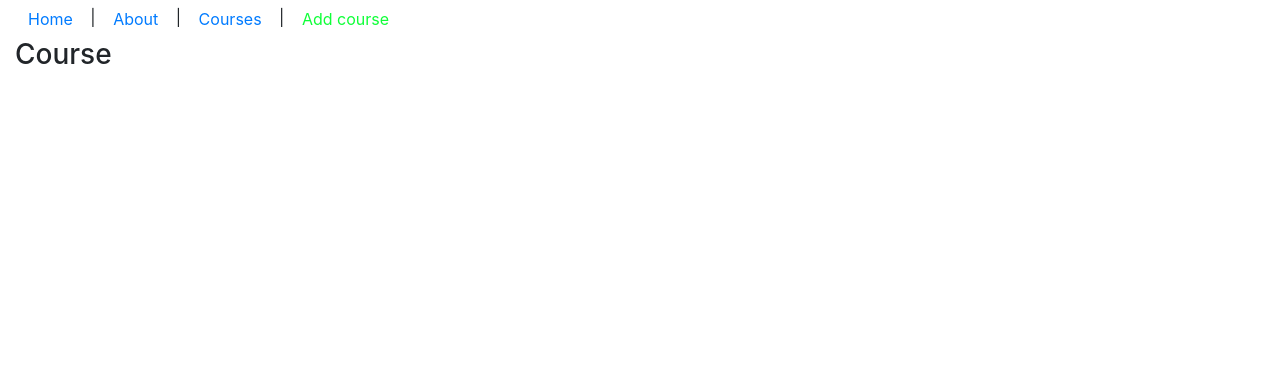
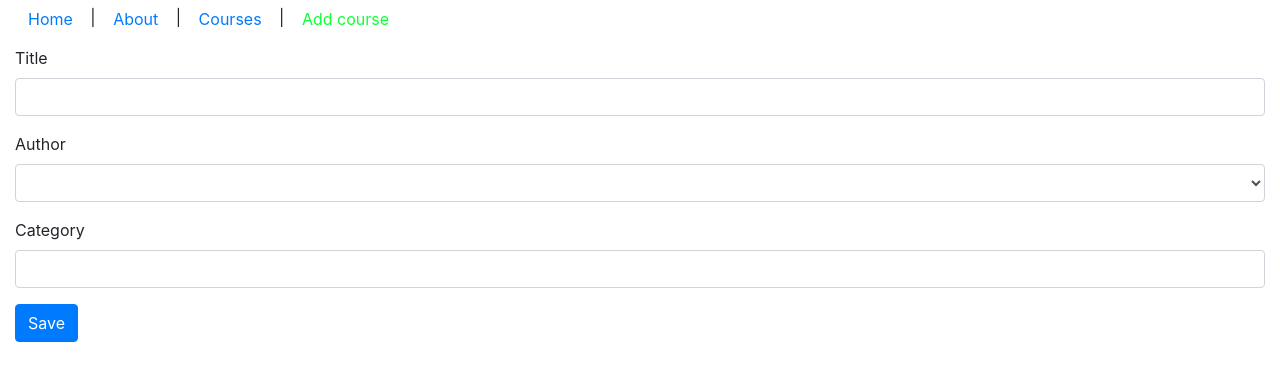
Before and after one commit to tomkarho/pluralsight-react-flux-building-applications, a React (Create React App) app: page /course in a window 1280 px wide. Shown: the top 380 px of the page. Built offline with nearby package versions, Linux system fonts and the light colour scheme; no server answers.

Commit message:
Forms
- Implemented form to add and modify courses
- display course author on course list instead of author id
- use useEffect to do things on component start
- wrap input tag to separate component to ease usage

```diff
--- a/package.json
+++ b/package.json
@@ -11,7 +11,8 @@
     "react": "^16.12.0",
     "react-dom": "^16.12.0",
     "react-router-dom": "^5.1.2",
-    "react-scripts": "3.3.0"
+    "react-scripts": "3.3.0",
+    "react-toastify": "^5.5.0"
   },
   "scripts": {
     "start": "run-p start:dev start:api",
--- a/src/components/App.js
+++ b/src/components/App.js
@@ -6,19 +6,22 @@
 import { Route, Switch, Redirect } from "react-router-dom";
 import NotFoundPage from "./pages/NotFoundPage";
 import CoursePage from "./pages/CoursePage";
+import { ToastContainer } from 'react-toastify';
 
 function App() {
     return (
         <div className='container-fluid'>
+            <ToastContainer autoClose={3000} hideProgressBar />
             <Header/>
             {/*Order matter here => Switch render the LAST route when others don't match.  Think of it as switch clause default section*/}
             <Switch>
                 <Route path="/" exact component={HomePage} />
                 <Route path="/about" component={AboutPage} />
 
+                <Route path="/courses" component={CoursesPage} />
+
                 <Route path="/course/:slug" component={CoursePage} />
                 <Route path="/course" component={CoursePage} />
-                <Route path="/courses" component={CoursesPage} />
 
                 <Redirect from='/about-page' to='about' />
 
--- a/src/components/common/Header.js
+++ b/src/components/common/Header.js
@@ -7,11 +7,11 @@
         <nav>
             <NavLink activeStyle={activeStyle} to='/' exact className='btn btn-link'>Home</NavLink>
             <span> | </span>
-            <NavLink activeStyle={activeStyle} to='about' className='btn btn-link'>About</NavLink>
+            <NavLink activeStyle={activeStyle} to='/about' className='btn btn-link'>About</NavLink>
             <span> | </span>
-            <NavLink activeStyle={activeStyle} to='courses' className='btn btn-link'>Courses</NavLink>
+            <NavLink activeStyle={activeStyle} to='/courses' className='btn btn-link'>Courses</NavLink>
             <span> | </span>
-            <NavLink activeStyle={activeStyle} to='course' className='btn btn-link'>Add course</NavLink>
+            <NavLink activeStyle={activeStyle} to='/course' className='btn btn-link'>Add course</NavLink>
         </nav>
     )
 }
--- /dev/null
+++ b/src/components/common/TextInput.js
@@ -0,0 +1,43 @@
+import React from 'react';
+import PropTypes from 'prop-types';
+
+function TextInput(props) {
+    let wrapperClass = 'form-group';
+
+    if(props.error.length > 0) {
+        wrapperClass += ' has-error';
+    }
+
+    return (
+        <div className={wrapperClass}>
+            <label htmlFor={props.id}>{props.label}</label>
+            <div className="field">
+                {/* having the name attribute match the property allows simpler binding and change handling */}
+                <input
+                    id={props.id}
+                    type="text"
+                    name={props.name}
+                    className="form-control"
+                    onChange={props.onChange}
+                    value={props.value}
+                />
+            </div>
+            {props.error && <div class="alert alert-danger">{props.error}</div>}
+        </div>
+    );
+}
+
+TextInput.propTypes = {
+    id: PropTypes.string.isRequired,
+    name: PropTypes.string.isRequired,
+    label: PropTypes.string.isRequired,
+    onChange: PropTypes.func.isRequired,
+    value: PropTypes.string,
+    error: PropTypes.string
+};
+
+TextInput.defaultProps = {
+    error: ''
+};
+
+export default TextInput;
--- a/src/components/pages/CoursePage.js
+++ b/src/components/pages/CoursePage.js
@@ -1,10 +1,72 @@
-import React from "react";
+import React, { useState, useEffect } from "react";
+import CourseForm from "./courses/CourseForm";
+import * as CourseApi from '../../api/courseApi';
+import  {toast} from 'react-toastify';
 
 function CoursePage(props) {
+    const [errors, setErrors] = useState({});
+
+    const [course, setCourse] = useState({
+        id: null,
+        slug: '',
+        title: '',
+        authorId: null,
+        category: ''
+    });
+
+    useEffect(() => {
+        const slug = props.match.params.slug;
+
+        if(slug) {
+            CourseApi.getCourseBySlug(slug).then(_course => setCourse(_course));
+        }
+
+    }, [props.match.params.slug]);
+
+    function handleChange({ target }) {
+        // square brackets are not array: this is called computed property
+        // which means that we can set a property based on a variable
+        // so should course object have a property that matches what is set
+        // in event.target.name attribute (in this case input name), it automatically
+        // sets it for the course.  For example input name="title" would bind to courses title field
+        setCourse({...course, [target.name]: target.value});
+    }
+
+    function formIsValid() {
+        const _errors = {};
+
+        if(!course.title) _errors.title = "Title is required";
+        if(!course.authorId) _errors.authorId = "Author is required";
+        if(!course.category) _errors.category = "Category is required";
+
+        setErrors(_errors);
+
+        return Object.keys(_errors).length === 0;
+    }
+
+    function handleSubmit(event) {
+        event.preventDefault();
+
+        if(!formIsValid()) return;
+
+        CourseApi.saveCourse(course)
+        .then(() => {
+            props.history.push('/courses');
+            toast.success('Course saved');
+        })
+        .catch(function(error){
+
+        });
+    }
+
     return (
         <>
-            <h3>Course</h3>
-            {props.match.params.slug}
+            <h3>{course.title}</h3>
+            <CourseForm
+            errors={errors}
+            onSubmit={handleSubmit}
+            course={course}
+            onChange={handleChange} />
         </>
     );
 }
--- /dev/null
+++ b/src/components/pages/courses/CourseForm.js
@@ -0,0 +1,59 @@
+import React from "react";
+import TextInput from '../../common/TextInput';
+import PropTypes from 'prop-types';
+
+function CourseForm(props) {
+  return (
+    <form onSubmit={props.onSubmit}>
+      <TextInput
+      id='title'
+      label="Title"
+      value={props.course.title}
+      name='title'
+      error={props.errors.title}
+      onChange={props.onChange}
+      />
+
+      <div className="form-group">
+        <label htmlFor="author">Author</label>
+        <div className="field">
+          <select
+            id="author"
+            name="authorId"
+            onChange={props.onChange}
+            value={props.course.authorId || ''}
+            className="form-control"
+          >
+            <option value="" />
+            <option value="1">Cory House</option>
+            <option value="2">Scott Allen</option>
+          </select>
+        </div>
+        {props.errors.authorId && (
+          <div className="alert alert-danger">{props.errors.authorId}</div>
+        )}
+      </div>
+
+      <TextInput
+      id='category'
+      label="Category"
+      value={props.course.category}
+      name='category'
+      error={props.errors.category}
+      onChange={props.onChange}
+      />
+
+      <button className="btn btn-primary" >Save</button>
+    </form>
+  );
+}
+
+// Think this as an interface
+CourseForm.propTypes = {
+  course: PropTypes.object.isRequired,
+  onSubmit: PropTypes.func.isRequired,
+  onChange: PropTypes.func.isRequired,
+  errors: PropTypes.object.isRequired
+};
+
+export default CourseForm;
--- a/src/index.js
+++ b/src/index.js
@@ -1,4 +1,6 @@
 import "bootstrap/dist/css/bootstrap.min.css";
+import 'react-toastify/dist/ReactToastify.css';
+
 import React from "react";
 import { render } from "react-dom";
 import App from "./components/App";
--- a/tools/db.json
+++ b/tools/db.json
@@ -1 +1,120 @@
-{"courses":[{"id":1,"title":"Securing React Apps with Auth0","slug":"react-auth0-authentication-security","authorId":1,"category":"JavaScript"},{"id":2,"title":"React: The Big Picture","slug":"react-big-picture","authorId":1,"category":"JavaScript"},{"id":3,"title":"Creating Reusable React Components","slug":"react-creating-reusable-components","authorId":1,"category":"JavaScript"},{"id":4,"title":"Building a JavaScript Development Environment","slug":"javascript-development-environment","authorId":1,"category":"JavaScript"},{"id":5,"title":"Building Applications with React and Redux","slug":"react-redux-react-router-es6","authorId":1,"category":"JavaScript"},{"id":6,"title":"Building Applications in React and Flux","slug":"react-flux-building-applications","authorId":1,"category":"JavaScript"},{"id":7,"title":"Clean Code: Writing Code for Humans","slug":"writing-clean-code-humans","authorId":1,"category":"Software Practices"},{"id":8,"title":"Architecting Applications for the Real World","slug":"architecting-applications-dotnet","authorId":1,"category":"Software Architecture"},{"id":9,"title":"Becoming an Outlier: Reprogramming the Developer Mind","slug":"career-reboot-for-developer-mind","authorId":1,"category":"Career"},{"id":10,"title":"Web Component Fundamentals","slug":"web-components-shadow-dom","authorId":1,"category":"HTML5"}],"authors":[{"id":1,"name":"Cory House"},{"id":2,"name":"Scott Allen"},{"id":3,"name":"Dan Wahlin"}]}
+{
+  "courses": [
+    {
+      "id": 1,
+      "title": "Securing React Apps with Auth0",
+      "slug": "react-auth0-authentication-security",
+      "authorId": 1,
+      "category": "JavaScript"
+    },
+    {
+      "id": 2,
+      "title": "React: The Big Picture",
+      "slug": "react-big-picture",
+      "authorId": 1,
+      "category": "JavaScript"
+    },
+    {
+      "id": 3,
+      "title": "Creating Reusable React Components",
+      "slug": "react-creating-reusable-components",
+      "authorId": 1,
+      "category": "JavaScript"
+    },
+    {
+      "id": 4,
+      "title": "Building a JavaScript Development Environment",
+      "slug": "javascript-development-environment",
+      "authorId": 1,
+      "category": "JavaScript"
+    },
+    {
+      "id": 5,
+      "title": "Building Applications with React and Redux",
+      "slug": "react-redux-react-router-es6",
+      "authorId": 1,
+      "category": "JavaScript"
+    },
+    {
+      "id": 6,
+      "title": "Building Applications in React and Flux",
+      "slug": "react-flux-building-applications",
+      "authorId": 1,
+      "category": "JavaScript"
+    },
+    {
+      "id": 7,
+      "title": "Clean Code: Writing Code for Humans",
+      "slug": "writing-clean-code-humans",
+      "authorId": 1,
+      "category": "Software Practices"
+    },
+    {
+      "id": 8,
+      "title": "Architecting Applications for the Real World",
+      "slug": "architecting-applications-dotnet",
+      "authorId": 1,
+      "category": "Software Architecture"
+    },
+    {
+      "id": 9,
+      "title": "Becoming an Outlier: Reprogramming the Developer Mind",
+      "slug": "career-reboot-for-developer-mind",
+      "authorId": 1,
+      "category": "Career"
+    },
+    {
+      "id": 10,
+      "title": "Web Component Fundamentals",
+      "slug": "web-components-shadow-dom",
+      "authorId": 1,
+      "category": "HTML5"
+    },
+    {
+      "id": 11,
+      "slug": "3213",
+      "title": "3213",
+      "authorId": 1,
+      "category": "3213",
+      "createdAt": 1578637635462
+    },
+    {
+      "id": 12,
+      "slug": "321",
+      "title": "321",
+      "authorId": 1,
+      "category": "123",
+      "createdAt": 1578637759701
+    },
+    {
+      "id": 13,
+      "slug": "222",
+      "title": "222",
+      "authorId": 2,
+      "category": "333",
+      "createdAt": 1578638089144
+    },
+    {
+      "id": 14,
+      "slug": "67867",
+      "title": "67867",
+      "authorId": 1,
+      "category": "678",
+      "createdAt": 1578638583626
+    }
+  ],
+  "authors": [
+    {
+      "id": 1,
+      "name": "Cory House"
+    },
+    {
+      "id": 2,
+      "name": "Scott Allen"
+    },
+    {
+      "id": 3,
+      "name": "Dan Wahlin"
+    }
+  ]
+}
```
Also changed, not shown: src/components/pages/courses/CourseList.js (+13 -2 lines), 1 other file (tests, documents, lock files or other folders).
